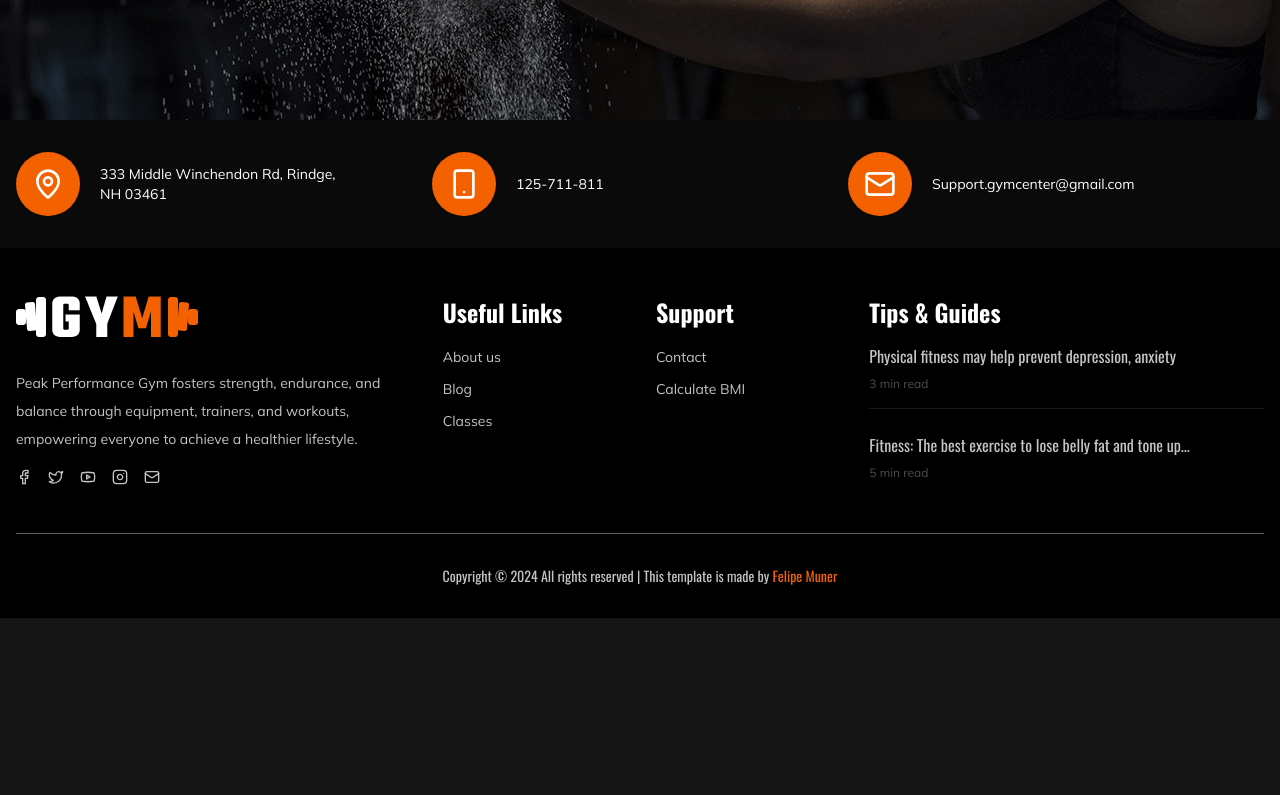
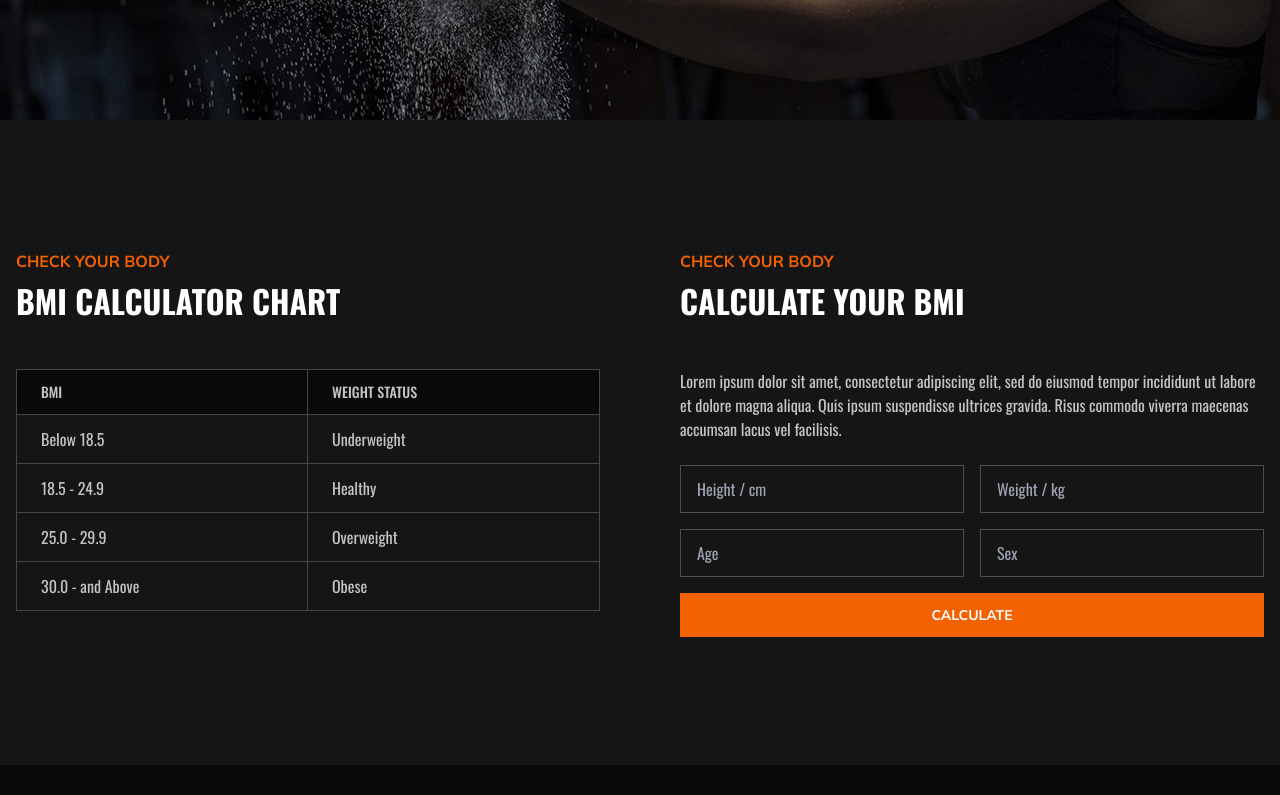
Before and after one commit to felipe-muner/podium-gym, a Next.js app: page /calculate-bmi in a window 1280 px wide. Shown: the part 380-1175 px from the top of the page. Before the commit the page ends 998 px from the top, so only its background shows below. Built offline with nearby package versions, Linux system fonts and the light colour scheme.

Commit message:
feat: BMI calculator + style for contact data + get in touch

```diff
--- a/app/calculate-bmi/page.tsx
+++ b/app/calculate-bmi/page.tsx
@@ -1,3 +1,4 @@
+import { BMICalculator } from "@/components/BMICalculator";
 import { Breadcrumb } from "@/components/Breadcrumb";
 import { getMetadata } from "@/lib/utils";
 
@@ -7,6 +8,7 @@ export default function CalculateBMI() {
   return (
     <main className="flex flex-col">
       <Breadcrumb route={'BMI calculator'} />
+      <BMICalculator />
     </main>
   );
 }
--- /dev/null
+++ b/components/BMICalculator/BMICalculator.tsx
@@ -0,0 +1,90 @@
+import { TitleSection } from "../TitleSection";
+
+const BMICalculator: React.FC = () => {
+  return (
+    <section className="bg-brand-background-2 py-32">
+      <div className="container mx-auto px-4">
+        <div className="grid grid-cols-1 lg:grid-cols-2 gap-20">
+          {/* BMI Chart Section */}
+          <div>
+            <TitleSection title="BMI Calculator Chart" subtitle="Check your body" className="text-left" />
+            <div className="grid grid-cols-2 border border-brand-gray-darkest">
+              <div className="bg-brand-background-1 text-brand-gray-light py-3 px-6 uppercase text-sm font-medium border-r border-brand-gray-darkest">
+                BMI
+              </div>
+              <div className="bg-brand-background-1 text-brand-gray-light py-3 px-6 uppercase text-sm font-medium">
+                Weight Status
+              </div>
+              <div className="text-brand-gray-light py-3 px-6 border-t border-brand-gray-darkest border-r">
+                Below 18.5
+              </div>
+              <div className="text-brand-gray-light py-3 px-6 border-t border-brand-gray-darkest">
+                Underweight
+              </div>
+              <div className="text-brand-gray-light py-3 px-6 border-t border-brand-gray-darkest border-r">
+                18.5 - 24.9
+              </div>
+              <div className="text-brand-gray-light py-3 px-6 border-t border-brand-gray-darkest">
+                Healthy
+              </div>
+              <div className="text-brand-gray-light py-3 px-6 border-t border-brand-gray-darkest border-r">
+                25.0 - 29.9
+              </div>
+              <div className="text-brand-gray-light py-3 px-6 border-t border-brand-gray-darkest">
+                Overweight
+              </div>
+              <div className="text-brand-gray-light py-3 px-6 border-t border-brand-gray-darkest border-r">
+                30.0 - and Above
+              </div>
+              <div className="text-brand-gray-light py-3 px-6 border-t border-brand-gray-darkest">
+                Obese
+              </div>
+            </div>
+          </div>
+
+          {/* BMI Calculator Form Section */}
+          <div>
+            <TitleSection title="Calculate Your BMI" subtitle="Check your body" className="text-left" />
+            <p className="text-brand-gray-light mb-6">
+              Lorem ipsum dolor sit amet, consectetur adipiscing elit, sed do eiusmod tempor incididunt ut labore et
+              dolore magna aliqua. Quis ipsum suspendisse ultrices gravida. Risus commodo viverra maecenas accumsan
+              lacus vel facilisis.
+            </p>
+            <form className="space-y-4">
+              <div className="grid grid-cols-1 sm:grid-cols-2 gap-4">
+                <input
+                  type="text"
+                  placeholder="Height / cm"
+                  className="input w-full h-12 bg-transparent border border-brand-gray-darker text-brand-gray-light px-4 focus:outline-none focus:ring-2 focus:ring-brand-orange"
+                />
+                <input
+                  type="text"
+                  placeholder="Weight / kg"
+                  className="input w-full h-12 bg-transparent border border-brand-gray-darker text-brand-gray-light px-4 focus:outline-none focus:ring-2 focus:ring-brand-orange"
+                />
+                <input
+                  type="text"
+                  placeholder="Age"
+                  className="input w-full h-12 bg-transparent border border-brand-gray-darker text-brand-gray-light px-4 focus:outline-none focus:ring-2 focus:ring-brand-orange"
+                />
+                <input
+                  type="text"
+                  placeholder="Sex"
+                  className="input w-full h-12 bg-transparent border border-brand-gray-darker text-brand-gray-light px-4 focus:outline-none focus:ring-2 focus:ring-brand-orange"
+                />
+              </div>
+              <button
+                type="submit"
+                className="btn w-full py-3 bg-brand-orange text-white text-sm font-bold uppercase hover:bg-opacity-90 font-mulish"
+              >
+                Calculate
+              </button>
+            </form>
+          </div>
+        </div>
+      </div>
+    </section>
+  );
+};
+
+export default BMICalculator;
--- /dev/null
+++ b/components/BMICalculator/index.ts
@@ -0,0 +1 @@
+export { default as BMICalculator } from './BMICalculator';
--- a/components/ContactData/ContactData.tsx
+++ b/components/ContactData/ContactData.tsx
@@ -10,25 +10,25 @@ const ContactData: React.FC<ContactDataProps> = ({ className }) => {
   const isVertical = className?.includes("flex-col");
 
   return (
-    <div className="bg-brand-background-1 py-8 w-full">
+    <div className="bg-brand-background-1 w-full">
       <div className={
         cn(
           "container mx-auto",
-          isVertical ? "px-0" : "px-4"
+          isVertical ? "px-0 py-4" : "px-4 py-8"
         )
       }>
         <div
           className={cn(
             "flex flex-wrap justify-between font-mulish text-sm",
-            isVertical ? "flex-col gap-2 text-brand-gray-light" : "flex-row text-white",
+            isVertical ? "flex-col gap-6 text-brand-gray-light" : "flex-row text-white",
             className,
           )}
         >
           {/* Address Section */}
           <div
             className={cn(
-              "text-left mb-6 md:mb-0",
-              isVertical ? "w-full" : "w-full md:w-1/3"
+              "text-left md:mb-0",
+              isVertical ? "w-full" : "w-full md:w-1/3 mb-6"
             )}
           >
             <div className="flex items-center space-x-5">
@@ -45,8 +45,8 @@ const ContactData: React.FC<ContactDataProps> = ({ className }) => {
           {/* Phone Section */}
           <div
             className={cn(
-              "text-left mb-6 md:mb-0",
-              isVertical ? "w-full" : "w-full md:w-1/3"
+              "text-left md:mb-0",
+              isVertical ? "w-full" : "w-full md:w-1/3 mb-6"
             )}
           >
             <div className="flex items-center space-x-5">
--- a/components/GetInTouch/GetInTouch.tsx
+++ b/components/GetInTouch/GetInTouch.tsx
@@ -8,32 +8,32 @@ const GetInTouch = () => {
       <div className="container mx-auto grid grid-cols-1 lg:grid-cols-2 gap-12">
         <div>
           <TitleSection subtitle="Contact Us" title="Get in touch" className="text-left" />
-          <ContactData className="flex-col"/>
+          <ContactData className="flex-col" />
         </div>
         <div>
-          <form className="space-y-6">
+          <form className="space-y-6 font-mulish">
             <input
               type="text"
               placeholder="Name"
-              className="w-full px-4 py-3 bg-brand-darker text-brand-gray-light rounded focus:outline-none focus:ring-2 focus:ring-brand-orange"
+              className="w-full px-4 py-3 bg-brand-darker bg-current border border-brand-gray-darker focus:outline-none focus:ring-2 focus:ring-brand-orange"
             />
             <input
               type="text"
               placeholder="Email"
-              className="w-full px-4 py-3 bg-brand-darker text-brand-gray-light rounded focus:outline-none focus:ring-2 focus:ring-brand-orange"
+              className="w-full px-4 py-3 bg-brand-darker bg-current border border-brand-gray-darker focus:outline-none focus:ring-2 focus:ring-brand-orange"
             />
             <input
               type="text"
               placeholder="Website"
-              className="w-full px-4 py-3 bg-brand-darker text-brand-gray-light rounded focus:outline-none focus:ring-2 focus:ring-brand-orange"
+              className="w-full px-4 py-3 bg-brand-darker bg-current border border-brand-gray-darker focus:outline-none focus:ring-2 focus:ring-brand-orange"
             />
             <textarea
               placeholder="Comment"
-              className="w-full px-4 py-3 bg-brand-darker text-brand-gray-light rounded focus:outline-none focus:ring-2 focus:ring-brand-orange h-32 resize-none"
+              className="w-full px-4 py-3 bg-brand-darker bg-current border border-brand-gray-darker focus:outline-none focus:ring-2 focus:ring-brand-orange h-32 resize-none"
             ></textarea>
             <button
               type="submit"
-              className="w-full py-3 bg-brand-orange text-brand-black font-bold uppercase rounded hover:bg-brand-gray-darker transition"
+              className="w-full text-sm py-3 bg-brand-orange font-bold uppercase hover:bg-brand-gray-darker transition text-white "
             >
               Submit
             </button>
```
